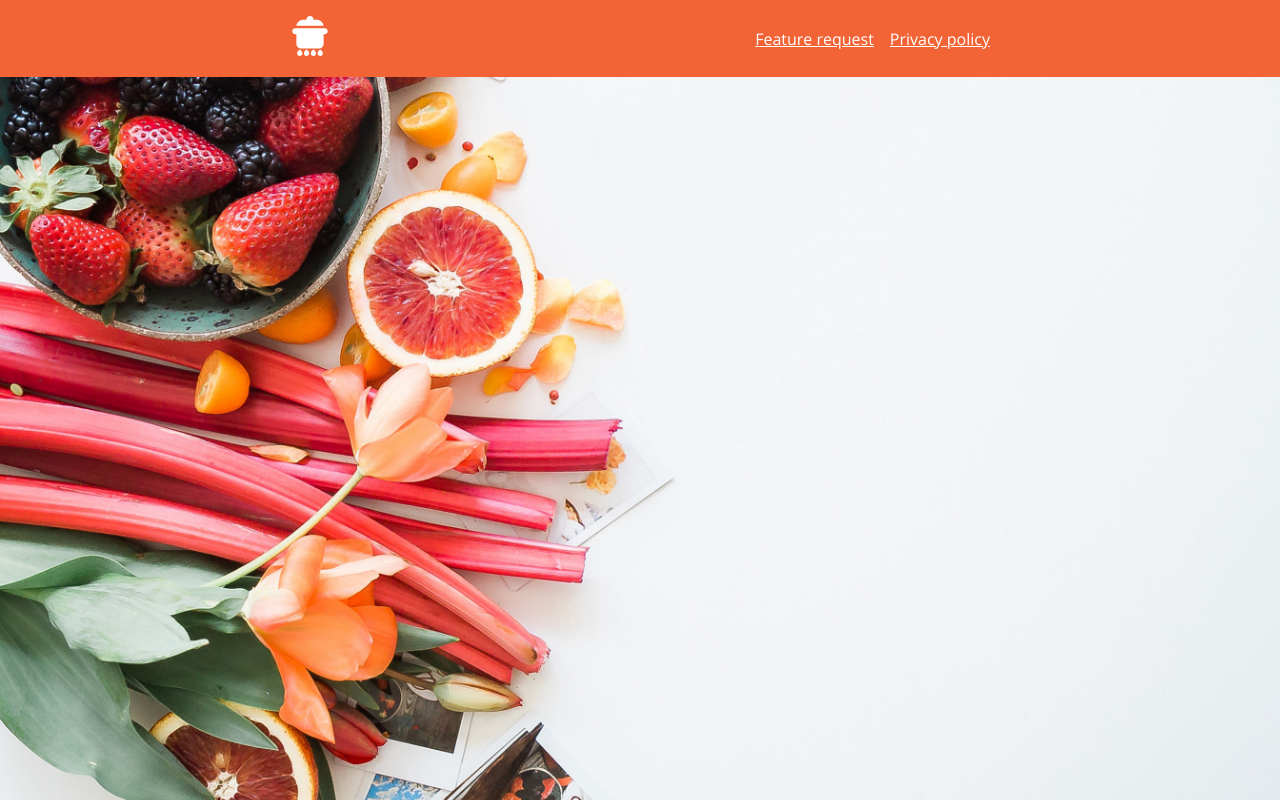
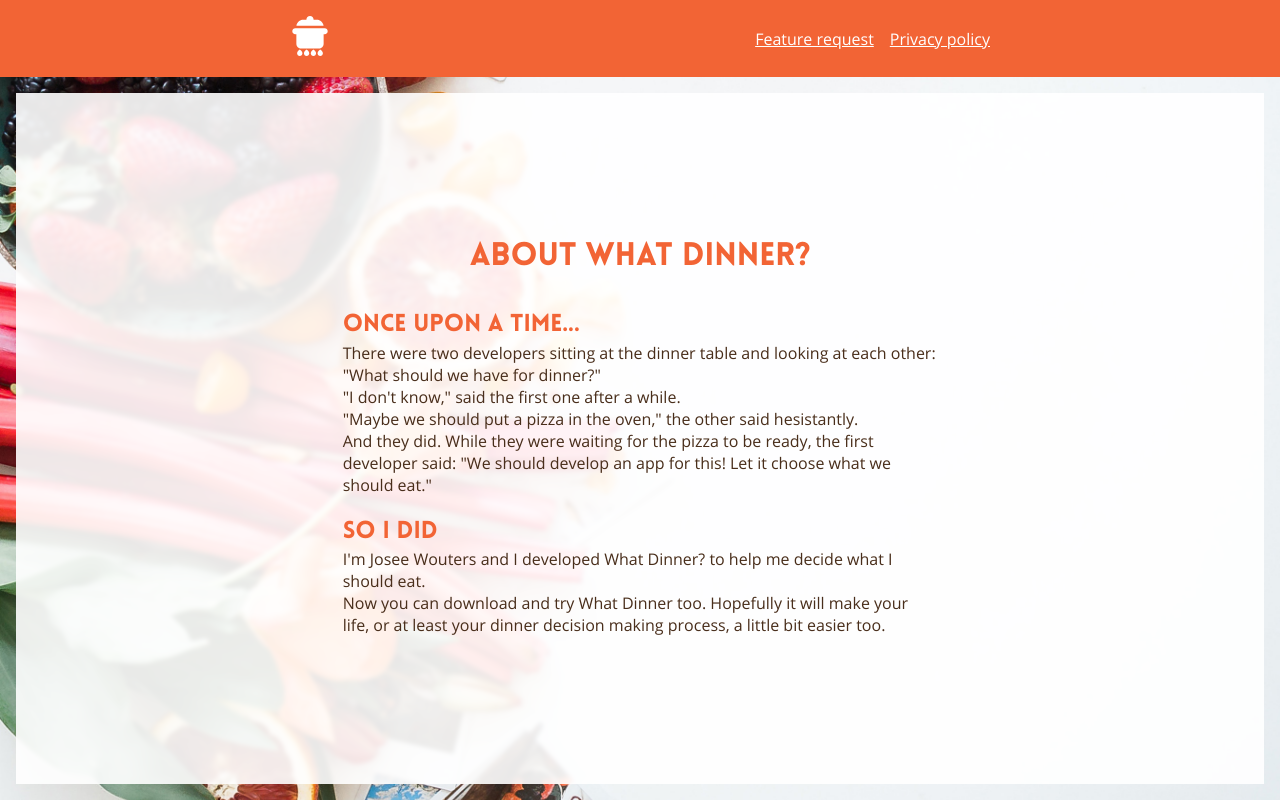
Before and after one commit to JoseeWouters/WhatDinner, a Nuxt app: page /about in a window 1280 px wide. Built offline with nearby package versions, Linux system fonts and the light colour scheme.

Commit message:
Add about page

```diff
--- /dev/null
+++ b/assets/css/components/_article.scss
@@ -0,0 +1,10 @@
+.article {
+    max-width: 65ch;
+    width: 100%;
+    margin-top: 1em;
+
+    h2 {
+        margin-top: 1em;
+        margin-bottom: .2em;
+    }
+}
--- a/assets/css/style.scss
+++ b/assets/css/style.scss
@@ -1,2 +1,3 @@
 @import 'base/variables';
 @import 'base/body';
+@import 'components/article';
--- /dev/null
+++ b/pages/about.vue
@@ -0,0 +1,15 @@
+<template>
+    <div class="container">
+        <h1 class="title">About What Dinner?</h1>
+        <article class="article">
+            <h2>Once upon a time...</h2>
+            <p>There were two developers sitting at the dinner table and looking at each other: "What should we have for dinner?"</p>
+            <p>"I don't know," said the first one after a while.</p>
+            <p>"Maybe we should put a pizza in the oven," the other said hesistantly.</p>
+            <p>And they did. While they were waiting for the pizza to be ready, the first developer said: "We should develop an app for this! Let it choose what we should eat."</p>
+            <h2>So I did</h2>
+            <p>I'm Josee Wouters and I developed What Dinner? to help me decide what I should eat.</p>
+            <p>Now you can download and try What Dinner too. Hopefully it will make your life, or at least your dinner decision making process, a little bit easier too.</p>
+        </article>
+    </div>
+</template>
--- a/pages/privacy-policy.vue
+++ b/pages/privacy-policy.vue
@@ -1,12 +1,12 @@
 <template>
     <div class="container">
         <h1 class="title">Privacy Policy</h1>
-        <div class="content">
+        <article class="article">
             <h2>
                 Data storage
             </h2>
             <p>
-                The meals and ingredients you put in What Dinner? are saved in the local storage of your device. This means that no one else has access to your data. It also means your meals cannot be restored when you switch phones or when you accidentally delete your meals.
+                The meals and ingredients you put in What Dinner? are saved in the local storage of your device. This means that What Dinner has no access to your data. It also means your meals cannot be restored when you switch phones or when you accidentally delete your meals.
             </p>
             <h2>
                 Access
@@ -22,19 +22,6 @@
             <p>
                 What Dinner? doesn't ask personal data of you. You do not have to create an account to use the app, you remain anonymous when using What Dinner?.
             </p>
-        </div>
+        </article>
     </div>
 </template>
-
-<style lang="scss">
-.content {
-    max-width: 700px;
-    width: 100%;
-    margin-top: 1em;
-
-    h2 {
-        margin-top: 1em;
-        margin-bottom: .2em;
-    }
-}
-</style>
```
